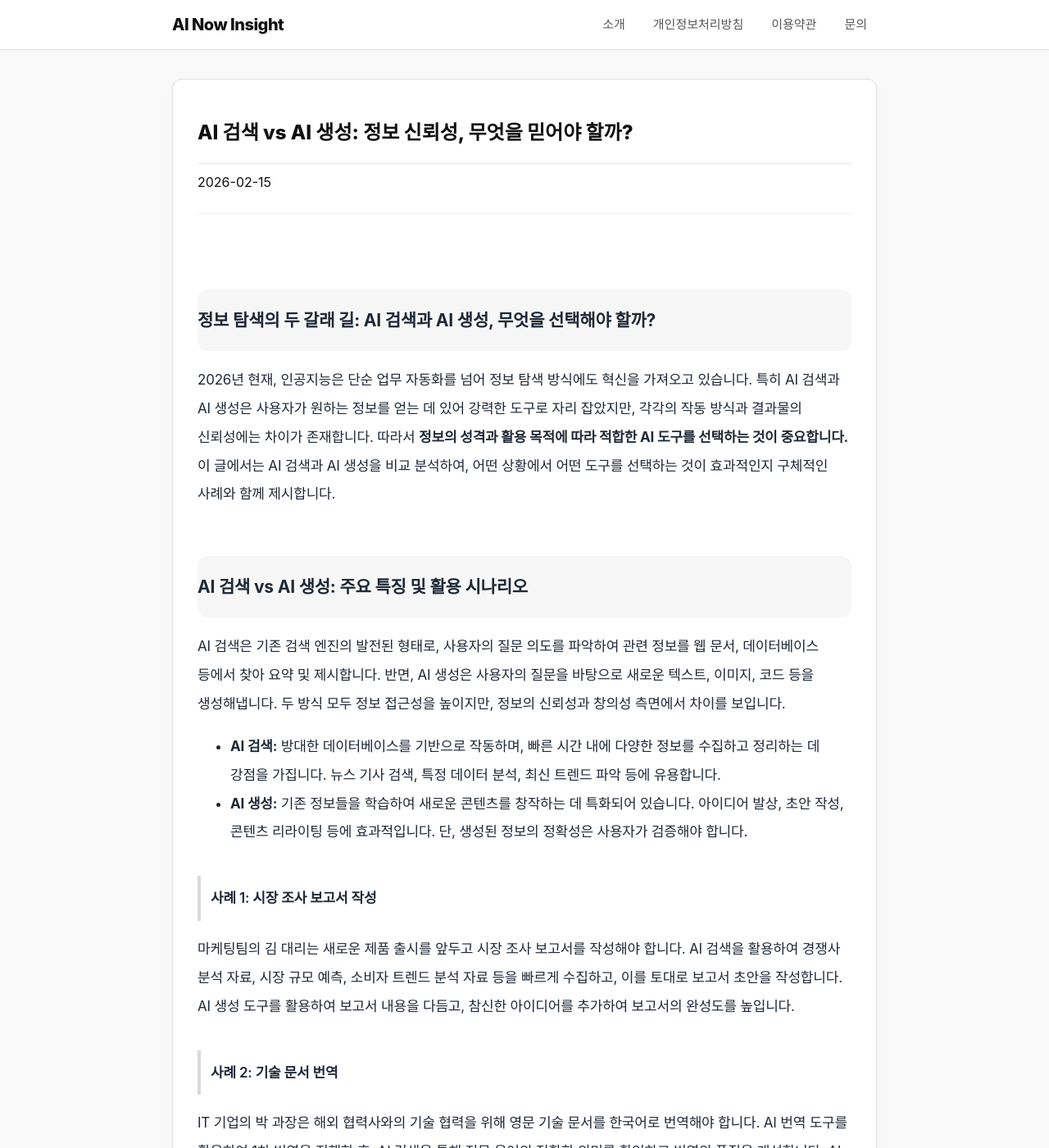
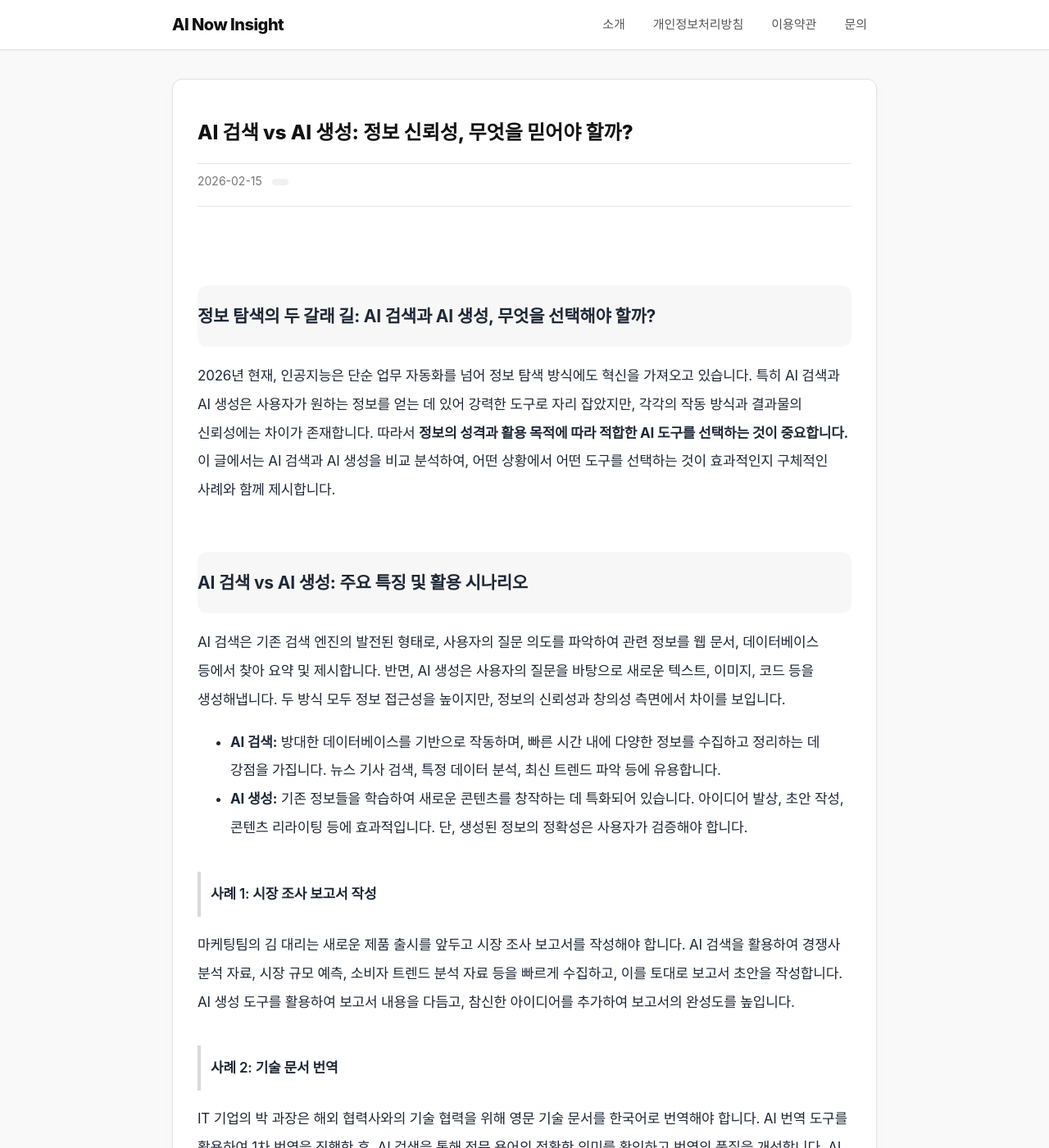
Before and after one commit to ilovegkd/ilovegkd.github.io, a Jekyll site: the page built from _posts/2026-02-15-post-5513.md, in a window 1280 px wide and 1400 px high. Shown: the whole window at 82% size. Built offline with Jekyll 4.4.1, drawn with Linux system fonts in a browser that asks for light colours.

Commit message:
Update site.css

```diff
--- a/assets/site.css
+++ b/assets/site.css
@@ -185,6 +185,30 @@
   .post-thumb { display: none; }
 }
 
+.post-meta{
+  font-size:14px;
+  color:#777;
+  margin-top:8px;
+  margin-bottom:10px;
+  display:flex;
+  align-items:center;
+  gap:12px;
+}
+
+.post-badge{
+  background: rgba(0,0,0,.06);
+  padding:4px 10px;
+  border-radius:20px;
+  font-size:12px;
+  font-weight:600;
+}
+
+.post-divider{
+  border:0;
+  border-top:1px solid #e5e7eb;
+  margin:18px 0 28px;
+}
+
 .post-content{
   font-size:17px;
   line-height:2.05;
```
